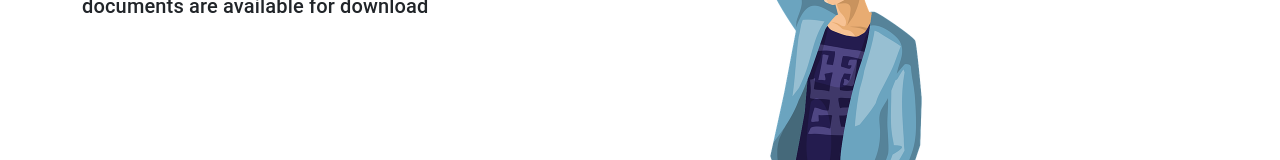
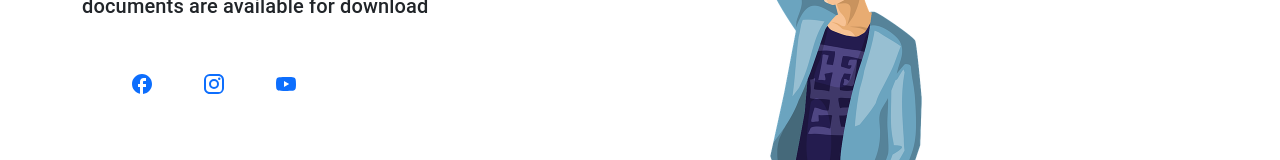
Before and after one commit to Nadeem-png/portfolio, a React (Create React App) app: page / in a window 1280 px wide. Shown: the part 276-436 px from the top of the page. Built offline with nearby package versions, Linux system fonts and the light colour scheme.

Commit message:
first commit

```diff
--- a/src/component/About.js
+++ b/src/component/About.js
@@ -3,8 +3,9 @@ import Grid from '@mui/material/Grid';
 import Box from '@mui/material/Box';
 import Typography from '@mui/material/Typography';
 import image from './image.png';
-
-
+import FacebookRoundedIcon from '@mui/icons-material/FacebookRounded';
+import InstagramIcon from '@mui/icons-material/Instagram';
+import YouTubeIcon from '@mui/icons-material/YouTube';
 export default function About() {
   return (
     <div className='container mt-5 '>
@@ -15,13 +16,21 @@ export default function About() {
       <Typography variant="h4" color="red" component="div">
       Welcome to my Portfolio
         </Typography>
-        <Typography variant="h6" color="" component="div">
+        <Typography variant="h6" color="" component="div" >
         I am Rhinston Jones. A professional photographer. I currently reside at beveryly Hills, North-carolina.
 
 Of course, I love taking  and I have won multiple awards and acquired many certificates
 
 All necessary reference files and documents are available for download
 </Typography>
+<div className='mt-5 '>
+<a href='' ><FacebookRoundedIcon className='ms-5'/></a>
+<a href=''><InstagramIcon className='ms-5'/></a>
+
+<a href=''><YouTubeIcon className='ms-5'/></a>
+</div>
+
+
       </Grid>
       <Grid item xs={6}>
       <img src={image} alt="Logo" className='h-50'/>
```
